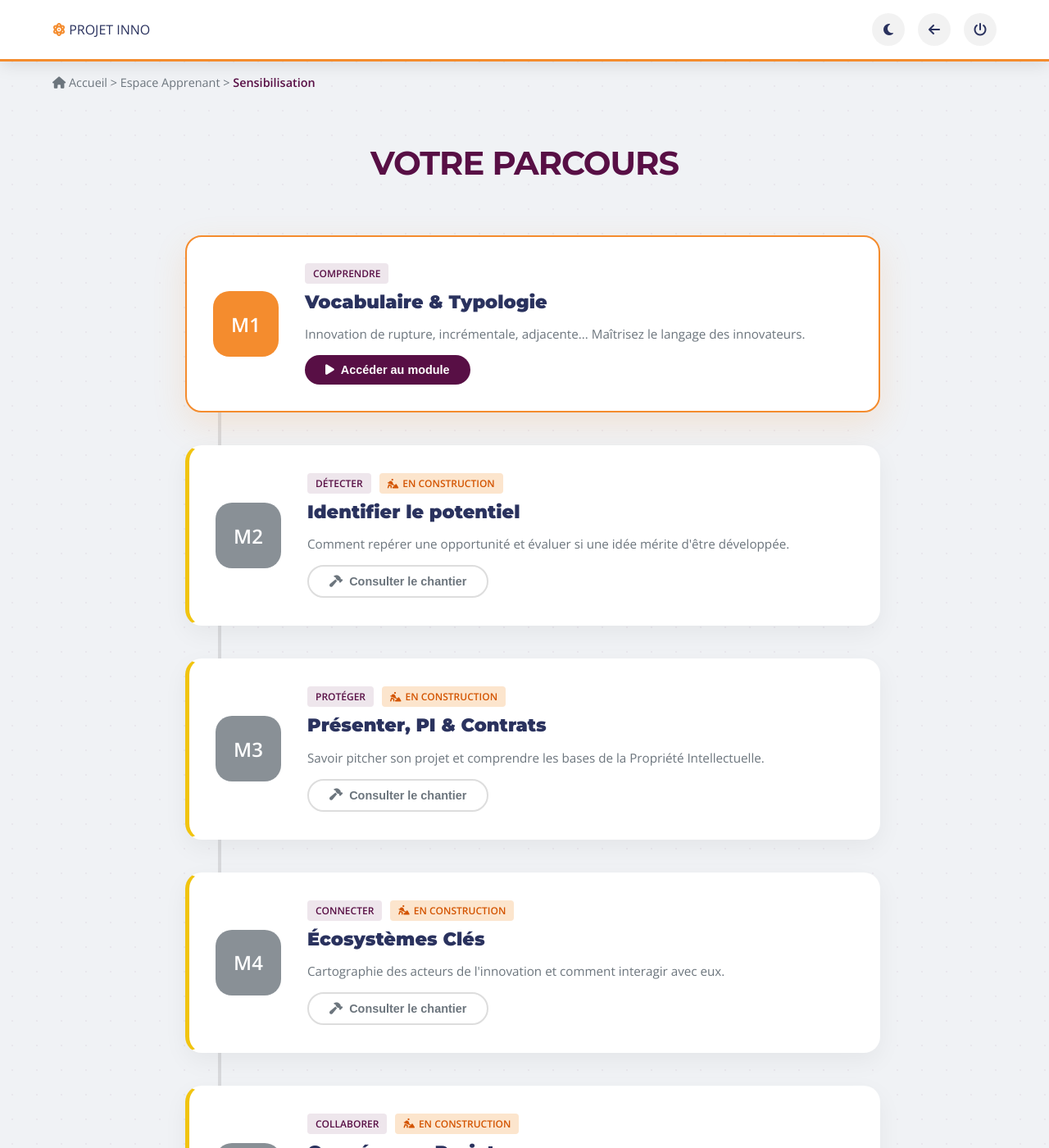
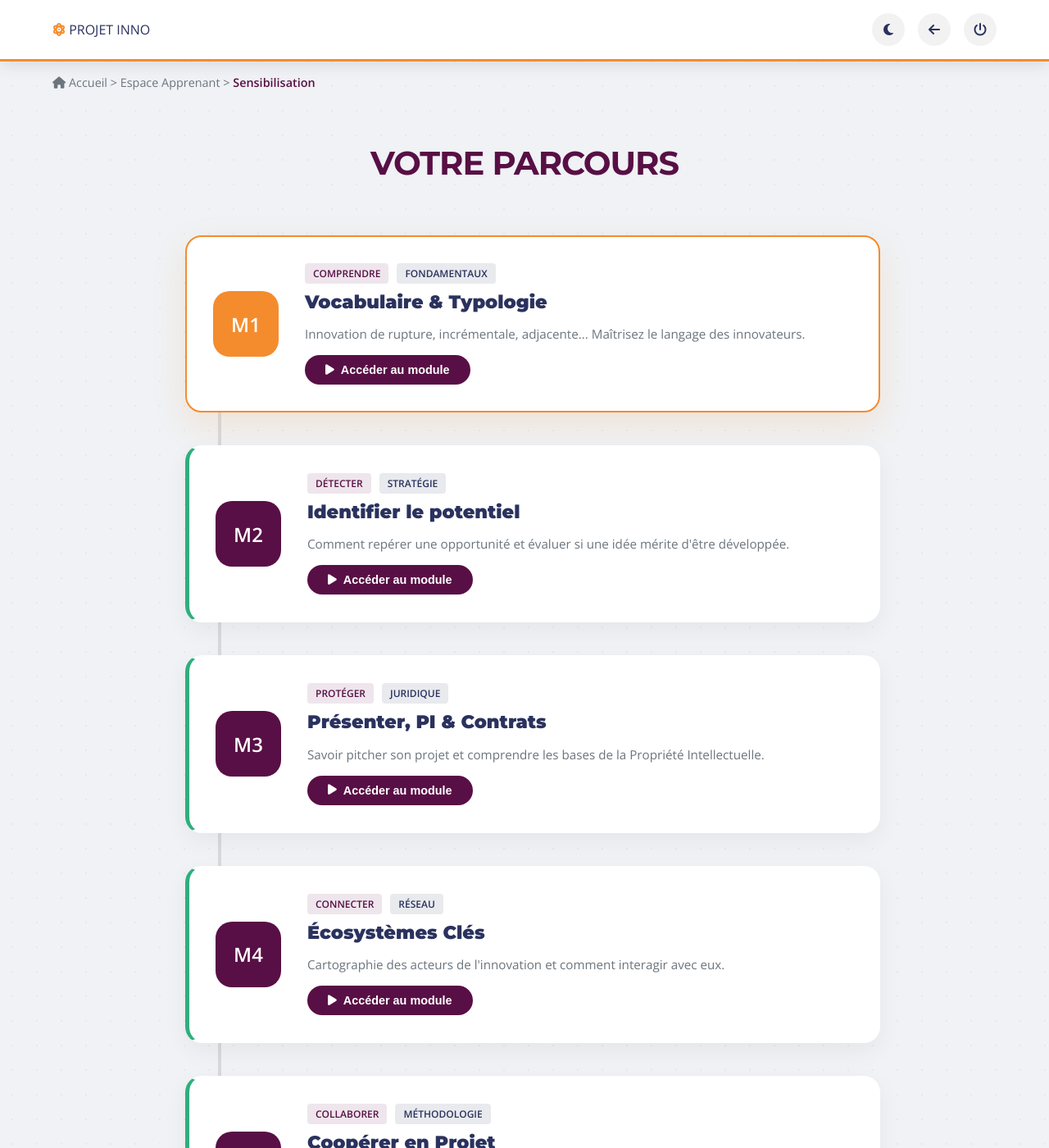
Before and after one commit to Tyrulfr/projet_inno_pui, a Jekyll site: the page built from pages/apprenant/cours/sensibilisation/portal_sensi.html, in a window 1280 px wide and 1400 px high. Shown: the whole window at 82% size. Built offline with Jekyll 4.4.1, drawn with Linux system fonts in a browser that asks for light colours; some of the changed text lies outside the part shown.

Commit message:
Update portal_sensi.html

```diff
--- a/pages/apprenant/cours/sensibilisation/portal_sensi.html
+++ b/pages/apprenant/cours/sensibilisation/portal_sensi.html
@@ -104,7 +104,8 @@ layout: null
             border-radius: 20px;
             padding: 2rem;
             width: 100%;
-            display: flex; align-items: center; gap: 2rem;
+            display: flex;
+            align-items: center; gap: 2rem;
             box-shadow: 0 10px 30px rgba(0,0,0,0.05);
             position: relative;
             border: 2px solid transparent;
@@ -115,7 +116,12 @@ layout: null
         .module-card:hover {
             transform: translateY(-5px);
             box-shadow: 0 15px 40px rgba(0,0,0,0.1);
-            border-color: rgba(0,0,0,0.1);
+            border-color: var(--orange);
+        }
+
+        /* Style actif par défaut pour tous les modules maintenant */
+        .module-active {
+            border-left: 5px solid var(--teal);
         }
 
         .module-featured {
@@ -123,9 +129,6 @@ layout: null
             box-shadow: 0 15px 40px rgba(244, 140, 46, 0.15);
         }
         .module-featured .module-number { background: var(--orange); }
-
-        .module-wip { border-left: 5px solid var(--yellow); }
-        .module-wip .module-number { background: var(--text-light); opacity: 0.8; }
 
         .module-number {
             font-size: 1.5rem; font-weight: 900; color: white;
@@ -141,12 +144,7 @@ layout: null
         .tags { display: flex; gap: 10px; font-size: 0.75rem; font-weight: 700; text-transform: uppercase; margin-bottom: 8px; flex-wrap: wrap; }
         .tag { padding: 4px 10px; border-radius: 4px; background: rgba(0,0,0,0.05); color: var(--text-light); }
         .tag-cat { color: var(--bordeaux); background: rgba(88, 15, 69, 0.1); }
-
-        .tag-wip {
-            color: #d35400;
-            background: #fce5cd;
-            display: flex; align-items: center; gap: 5px;
-        }
+        .tag-info { color: var(--blue); background: rgba(42, 50, 94, 0.1); }
 
         .btn-start {
             background: var(--bordeaux); color: white; border: none;
@@ -155,10 +153,6 @@ layout: null
             font-size: 0.9rem;
         }
         .btn-start:hover { background: var(--orange); }
-
-        .btn-wip {
-            background: transparent; color: var(--text-light); border: 2px solid #ddd;
-        }
 
         /* --- FIL D'ARIANE --- */
         .breadcrumb {
@@ -181,7 +175,7 @@ layout: null
 
     <!-- HUD : Barre de Navigation -->
     <nav class="gamification-bar">
-        <div class="logo" onclick="window.location.href='{{ '/' | relative_url }}'">
+        <div class="logo" onclick="window.location.href='{{ '/' | relative_url }}'" style="cursor: pointer;">
             <i class="fa-solid fa-atom" style="color: var(--orange);"></i>
             PROJET INNO
         </div>
@@ -211,6 +205,7 @@ layout: null
                 <div class="module-content">
                     <div class="tags">
                         <span class="tag tag-cat">Comprendre</span>
+                        <span class="tag tag-info">Fondamentaux</span>
                     </div>
                     <h2 class="module-title">Vocabulaire & Typologie</h2>
                     <p class="module-desc">Innovation de rupture, incrémentale, adjacente... Maîtrisez le langage des innovateurs.</p>
@@ -221,81 +216,81 @@ layout: null
             </div>
 
             <!-- MODULE 2 -->
-            <div class="module-card module-wip" onclick="startModule(2)">
+            <div class="module-card module-active" onclick="startModule(2)">
                 <div class="module-number">M2</div>
                 <div class="module-content">
                     <div class="tags">
                         <span class="tag tag-cat">Détecter</span>
-                        <span class="tag tag-wip"><i class="fa-solid fa-person-digging"></i> En construction</span>
+                        <span class="tag tag-info">Stratégie</span>
                     </div>
                     <h2 class="module-title">Identifier le potentiel</h2>
                     <p class="module-desc">Comment repérer une opportunité et évaluer si une idée mérite d'être développée.</p>
-                    <button class="btn-start btn-wip">
-                        <i class="fa-solid fa-hammer"></i> Consulter le chantier
+                    <button class="btn-start">
+                        <i class="fa-solid fa-play"></i> Accéder au module
                     </button>
                 </div>
             </div>
 
             <!-- MODULE 3 -->
-            <div class="module-card module-wip" onclick="startModule(3)">
+            <div class="module-card module-active" onclick="startModule(3)">
                 <div class="module-number">M3</div>
                 <div class="module-content">
                     <div class="tags">
                         <span class="tag tag-cat">Protéger</span>
-                        <span class="tag tag-wip"><i class="fa-solid fa-person-digging"></i> En construction</span>
+                        <span class="tag tag-info">Juridique</span>
                     </div>
                     <h2 class="module-title">Présenter, PI & Contrats</h2>
                     <p class="module-desc">Savoir pitcher son projet et comprendre les bases de la Propriété Intellectuelle.</p>
-                    <button class="btn-start btn-wip">
-                        <i class="fa-solid fa-hammer"></i> Consulter le chantier
+                    <button class="btn-start">
+                        <i class="fa-solid fa-play"></i> Accéder au module
                     </button>
                 </div>
             </div>
 
             <!-- MODULE 4 -->
-            <div class="module-card module-wip" onclick="startModule(4)">
+            <div class="module-card module-active" onclick="startModule(4)">
                 <div class="module-number">M4</div>
                 <div class="module-content">
                     <div class="tags">
                         <span class="tag tag-cat">Connecter</span>
-                        <span class="tag tag-wip"><i class="fa-solid fa-person-digging"></i> En construction</span>
+                        <span class="tag tag-info">Réseau</span>
                     </div>
                     <h2 class="module-title">Écosystèmes Clés</h2>
                     <p class="module-desc">Cartographie des acteurs de l'innovation et comment interagir avec eux.</p>
-                    <button class="btn-start btn-wip">
-                        <i class="fa-solid fa-hammer"></i> Consulter le chantier
+                    <button class="btn-start">
+                        <i class="fa-solid fa-play"></i> Accéder au module
                     </button>
                 </div>
             </div>
 
             <!-- MODULE 5 -->
-            <div class="module-card module-wip" onclick="startModule(5)">
+            <div class="module-card module-active" onclick="startModule(5)">
                 <div class="module-number">M5</div>
                 <div class="module-content">
                     <div class="tags">
                         <span class="tag tag-cat">Collaborer</span>
-                        <span class="tag tag-wip"><i class="fa-solid fa-person-digging"></i> En construction</span>
+                        <span class="tag tag-info">Méthodologie</span>
                     </div>
                     <h2 class="module-title">Coopérer en Projet</h2>
                     <p class="module-desc">Méthodes agiles et postures pour travailler efficacement en équipe innovante.</p>
-                    <button class="btn-start btn-wip">
-                        <i class="fa-solid fa-hammer"></i> Consulter le chantier
+                    <button class="btn-start">
+                        <i class="fa-solid fa-play"></i> Accéder au module
                     </button>
                 </div>
             </div>
 
             <!-- MODULE 6 -->
-            <div class="module-card module-wip" onclick="startModule(6)">
+            <div class="module-card module-active" onclick="startModule(6)">
                 <div class="module-number">M6</div>
                 <div class="module-content">
                     <div class="tags">
                         <span class="tag tag-cat">S'évaluer</span>
-                        <span class="tag tag-wip"><i class="fa-solid fa-person-digging"></i> En construction</span>
+                        <span class="tag tag-info">Bilan</span>
                     </div>
                     <h2 class="module-title">Évaluation & Potentiel</h2>
                     <p class="module-desc">Bilan global des compétences et déblocage de votre parcours personnalisé.</p>
-                    <button class="btn-start btn-wip">
-                        <i class="fa-solid fa-hammer"></i> Consulter le chantier
+                    <button class="btn-start">
+                        <i class="fa-solid fa-play"></i> Accéder au module
                     </button>
                 </div>
             </div>
@@ -331,12 +326,16 @@ layout: null
         };
 
         function startModule(id) {
-            if (id === 1) {
-                // Modifié pour ouvrir sommaire.md (généré en sommaire.html par Jekyll)
-                window.location.href = "{{ '/pages/apprenant/cours/sensibilisation/module1/sommaire_module1.html' | relative_url }}";
-            } else {
-                console.log("Module en construction");
-            }
+            // Base URL pour le dossier sensibilisation
+            // Note: On utilise le filtre relative_url de Jekyll pour s'assurer que le chemin est bon quel que soit l'hébergement
+            const basePath = "{{ '/pages/apprenant/cours/sensibilisation/' | relative_url }}";
+
+            // Construction dynamique du chemin basé sur votre structure de dossiers :
+            // .../sensibilisation/moduleX/sommaire_moduleX.html
+            const targetUrl = basePath + "module" + id + "/sommaire_module" + id + ".html";
+
+            console.log("Navigation vers : " + targetUrl);
+            window.location.href = targetUrl;
         }
     </script>
 </body>
```
